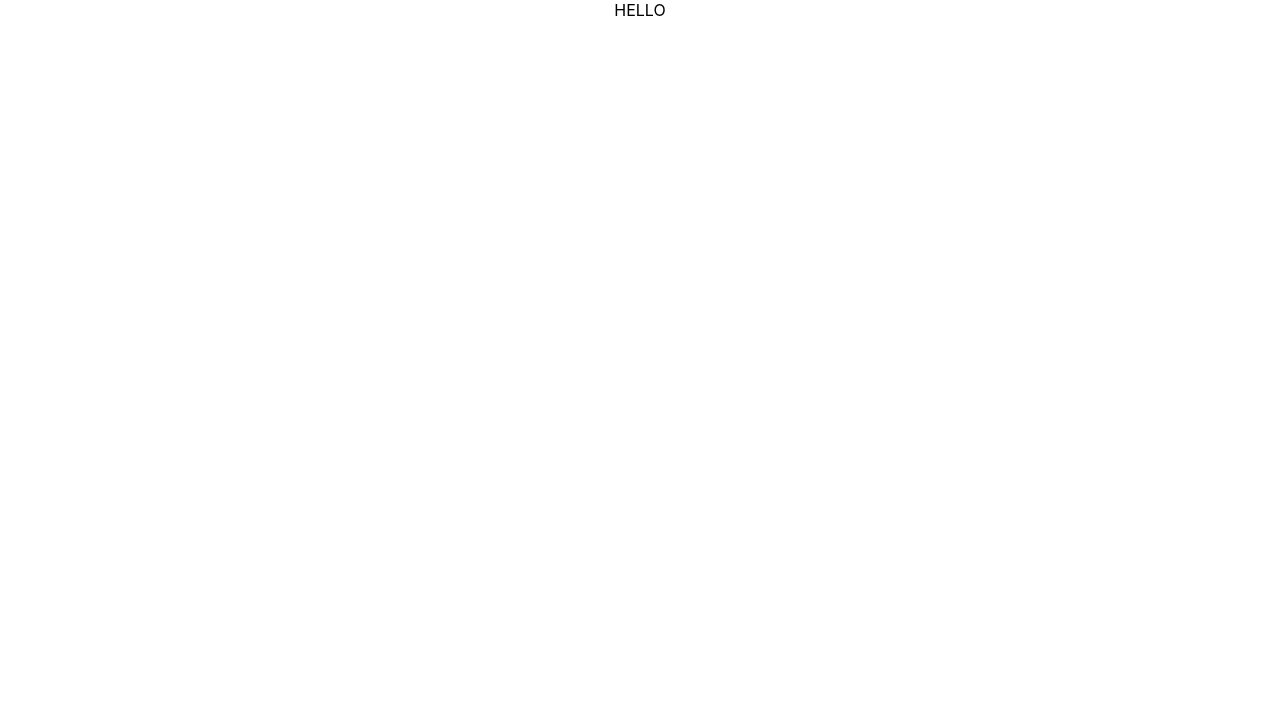
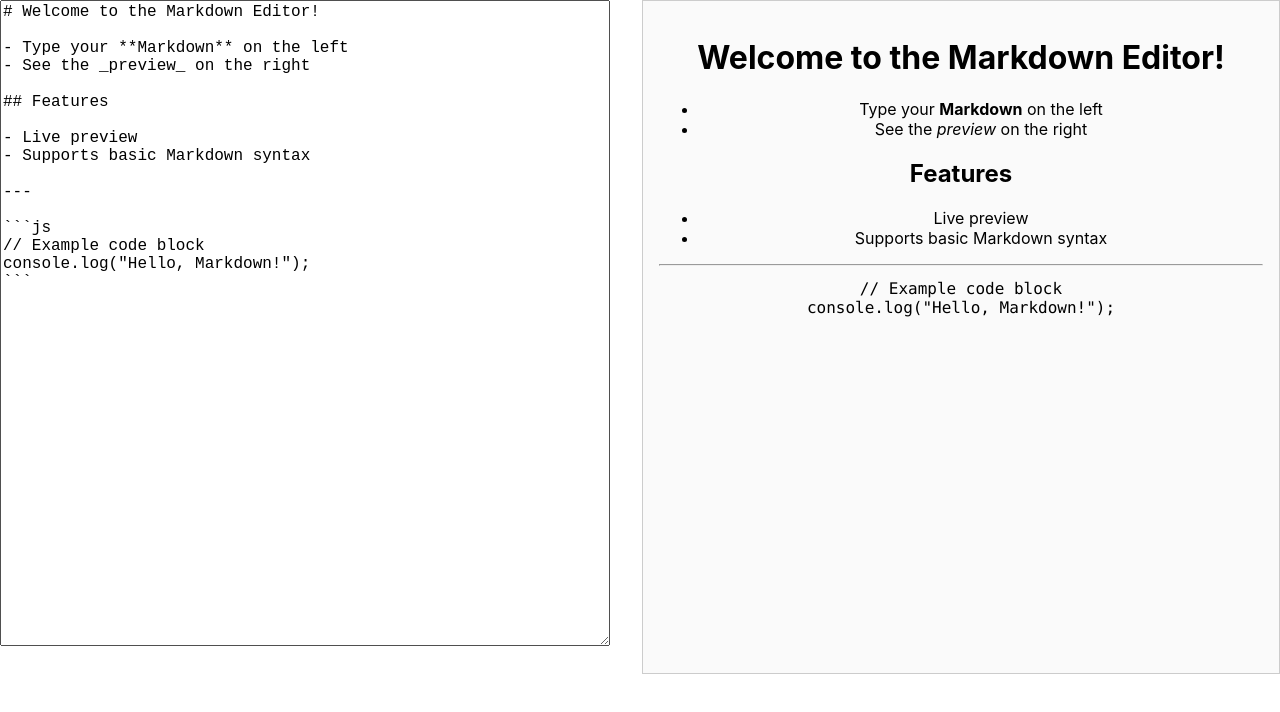
Before and after one commit to kalifkhan/dev-growth-hub, a React (Vite) app: page / in a window 1280 px wide. Shown: the top 712 px of the page. Built offline with nearby package versions, Linux system fonts and the light colour scheme.

Commit message:
updating

```diff
--- a/src/App.jsx
+++ b/src/App.jsx
@@ -1,9 +1,10 @@
 import './App.css';
+import MarkDown from './component/MarkDown';
 
 function App() {
   return (
     <div className="App">
-      <div> HELLO </div>
+      <MarkDown />
     </div>
   );
 }
--- /dev/null
+++ b/src/component/MarkDown.jsx
@@ -0,0 +1,48 @@
+import React, { useState } from "react";
+import ReactMarkdown from "react-markdown";
+
+const initialMarkdown = `# Welcome to the Markdown Editor!
+
+- Type your **Markdown** on the left
+- See the _preview_ on the right
+
+## Features
+
+- Live preview
+- Supports basic Markdown syntax
+
+---
+
+\`\`\`js
+// Example code block
+console.log("Hello, Markdown!");
+\`\`\`
+`;
+
+const MarkDown = () => {
+    const [markdown, setMarkdown] = useState(initialMarkdown);
+
+    return (
+        <div style={{ display: "flex", gap: "2rem" }}>
+            <textarea
+                style={{ width: "50%", height: "80vh", fontSize: "1rem" }}
+                value={markdown}
+                onChange={(e) => setMarkdown(e.target.value)}
+            />
+            <div
+                style={{
+                    width: "50%",
+                    height: "80vh",
+                    overflowY: "auto",
+                    border: "1px solid #ccc",
+                    padding: "1rem",
+                    background: "#fafafa",
+                }}
+            >
+                <ReactMarkdown>{markdown}</ReactMarkdown>
+            </div>
+        </div>
+    );
+};
+
+export default MarkDown;
```
